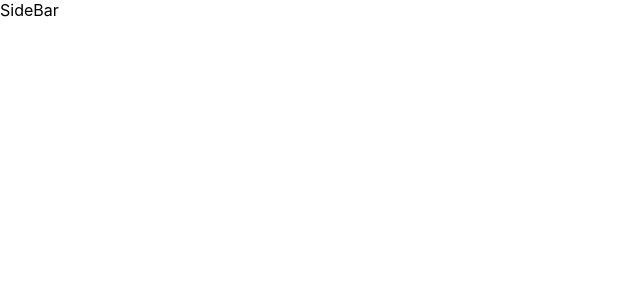
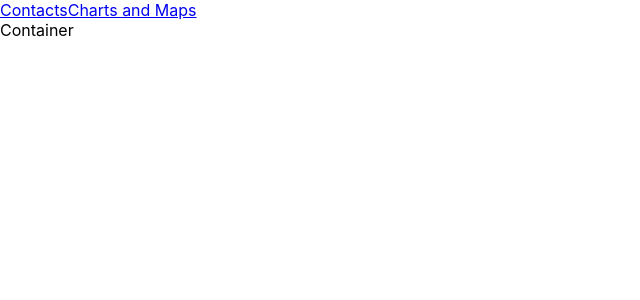
Before and after one commit to jyotirmoy-sinhababu/crud-graph-app, a React (Create React App) app: page / in a window 1280 px wide. Shown: the top 300 px of the page, without its empty margins (0-640 px from the left). Built offline with nearby package versions, Linux system fonts and the light colour scheme; the HTML template or start-up script is replaced by a standard one.

Commit message:
contact page created

```diff
--- a/src/components/sideBar/SideBar.tsx
+++ b/src/components/sideBar/SideBar.tsx
@@ -1,5 +1,12 @@
+import { NavLink } from 'react-router-dom';
+
 const SideBar = () => {
-  return <div>SideBar</div>;
+  return (
+    <div>
+      <NavLink to={{}}>Contacts</NavLink>
+      <NavLink to={{}}>Charts and Maps</NavLink>
+    </div>
+  );
 };
 
 export default SideBar;
--- /dev/null
+++ b/src/pages/container/Container.tsx
@@ -0,0 +1,5 @@
+const Container = () => {
+  return <div>Container</div>;
+};
+
+export default Container;
--- a/src/pages/landingPage/LandingPage.tsx
+++ b/src/pages/landingPage/LandingPage.tsx
@@ -1,9 +1,11 @@
 import SideBar from '../../components/sideBar/SideBar';
+import Container from '../container/Container';
 
 const LandingPage = () => {
   return (
     <div>
       <SideBar />
+      <Container />
     </div>
   );
 };
```
Also changed, not shown: src/components/contactComp/ContactComp.tsx (added, +11 -0 lines).
